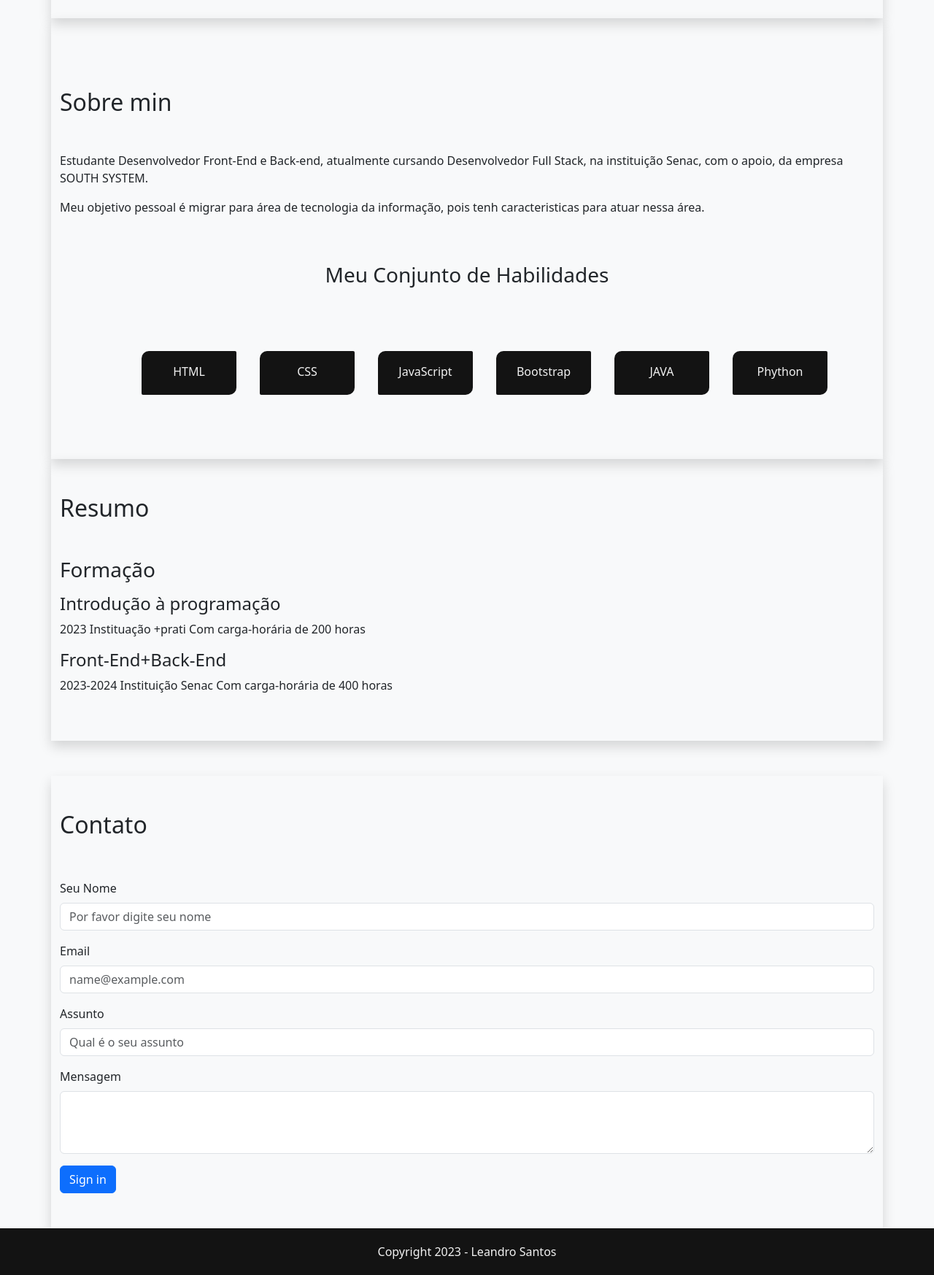
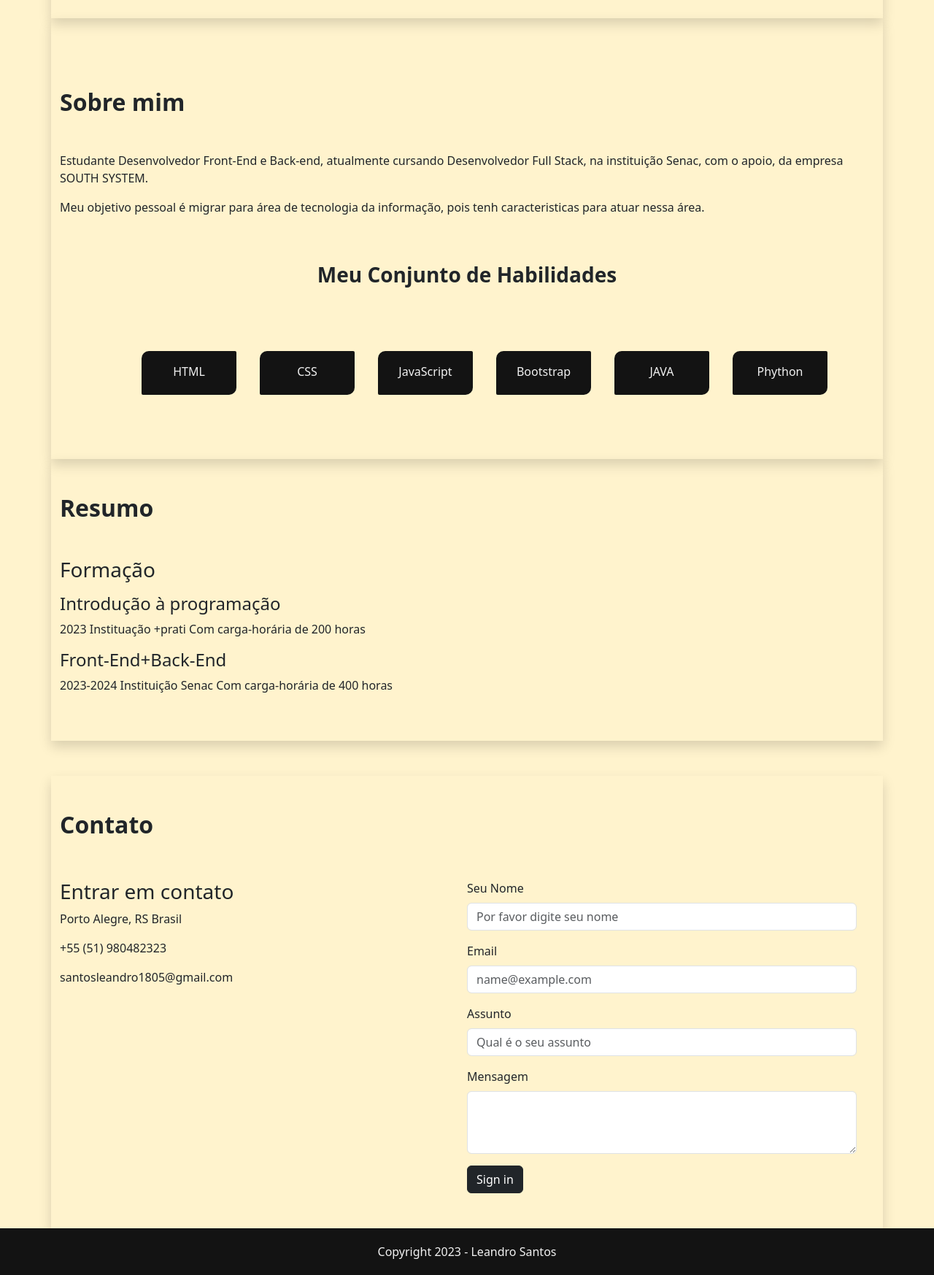
Before and after one commit to Leandro-Santos-Santos/Trabalho-de-Desenvolvimento-Web-Portf-lio-, a plain HTML site: page index.html in a window 1280 px wide. Shown: the part 520-2267 px from the top of the page at 73% size. Drawn offline with nearby package versions, Linux system fonts and the light colour scheme.

Commit message:
edit font

```diff
--- a/index.html
+++ b/index.html
@@ -10,7 +10,7 @@
   <link href="css/style.css" rel="stylesheet">
 </head>
 
-<body class="bg-light">
+<body class="bg-warning-subtle">
   <!-- Cabeçalho -->
   <header class="container-fluid p-0">
     <section class="row">
@@ -51,9 +51,9 @@
   <main class="container wrapper">
     <section id="home" class="row pt-5 pb-5 mt-5 shadow">
       <div class="col-md-6 text-center mt-5">
-        <p>Olá, eu sou</p>
-        <h1>Leandro Santos</h1>
-        <p>Estudante Full Stack</p>
+        <p class="fw-medium">Olá, eu sou</p>
+        <h1 class="fw-bold">Leandro Santos</h1>
+        <p class="fw-bolder">Estudante Full Stack</p>
       </div>
       <div class="col-md-6">
         <img src="img/perfil.png" alt="Imagem" class="img-fluid mw-60 p-1 bg-opacity-50">
@@ -61,13 +61,13 @@
     </section>
 
     <section id="sobre" class="row pt-5 pb-5 shadow">
-      <h2 class="mb-5 mt-5">Sobre min</h2>
+      <h2 class="fw-bold mb-5 mt-5">Sobre mim</h2>
       <p>Estudante Desenvolvedor Front-End e Back-end, atualmente cursando Desenvolvedor Full
         Stack, na instituição Senac, com o apoio, da empresa SOUTH SYSTEM. </p>
       <p>Meu objetivo pessoal é migrar para área de tecnologia da informação, pois
         tenh caracteristicas para atuar nessa área.</p>
 
-      <h3 class="mb-5 mt-5 text-center">Meu Conjunto de Habilidades</h3>
+      <h3 class="fw-bold mb-5 mt-5 text-center">Meu Conjunto de Habilidades</h3>
       <div class="row align-items-center justify-content-center m-4">
         <div class="col-2 H m-3 px-3 py-3 text-center">HTML</div>
         <div class="col-2 C m-3 px-3 py-3 text-center">CSS</div>
@@ -86,7 +86,7 @@
     </section>
 
     <section id="resumo" class="row pt-5 pb-5 shadow">
-      <h2 class="mb-5">Resumo</h2>
+      <h2 class="fw-bold mb-5">Resumo</h2>
       <div class="container">
         <h3 class="mb-3">Formação</h3>
         <h4>Introdução à programação</h4>
@@ -105,11 +105,21 @@
 
     <section id="contato" class="row pt-5 pb-5 mt-5 shadow">
 
-      <h2>Contato</h2>
+      <h2 class="fw-bold">Contato</h2>
 
+      <div class="row">
+        <div class="col-lg-6 mt-5">
+          <h3>Entrar em contato</h3>
+          <p>Porto Alegre, RS Brasil</p>
+          <p>+55 (51) 980482323</p>
+          <p>santosleandro1805@gmail.com</p>
+        </div>
+
+        <div class="col-lg-6">
           <div class="mb-3 mt-5">
             <label for="exampleFormControlInput1" class="form-label">Seu Nome</label>
-        <input type="email" class="form-control" id="exampleFormControlInput1" placeholder="Por favor digite seu nome">
+            <input type="email" class="form-control" id="exampleFormControlInput1"
+              placeholder="Por favor digite seu nome">
           </div>
           <div class="mb-3">
             <label for="exampleFormControlInput1" class="form-label">Email</label>
@@ -124,7 +134,9 @@
             <textarea class="form-control" id="exampleFormControlTextarea1" rows="3"></textarea>
           </div>
           <div class="col-12">
-        <button type="submit" class="btn btn-primary">Sign in</button>
+            <button type="submit" class="btn btn-dark">Sign in</button>
+          </div>
+        </div>
       </div>
     </section>
 
@@ -147,4 +159,5 @@
   <script src="https://cdn.jsdelivr.net/npm/bootstrap@5.3.2/dist/js/bootstrap.bundle.min.js"
     crossorigin="anonymous"></script>
 </body>
+
 </html>
```
Lines whose indentation alone changed are shown as unchanged.
